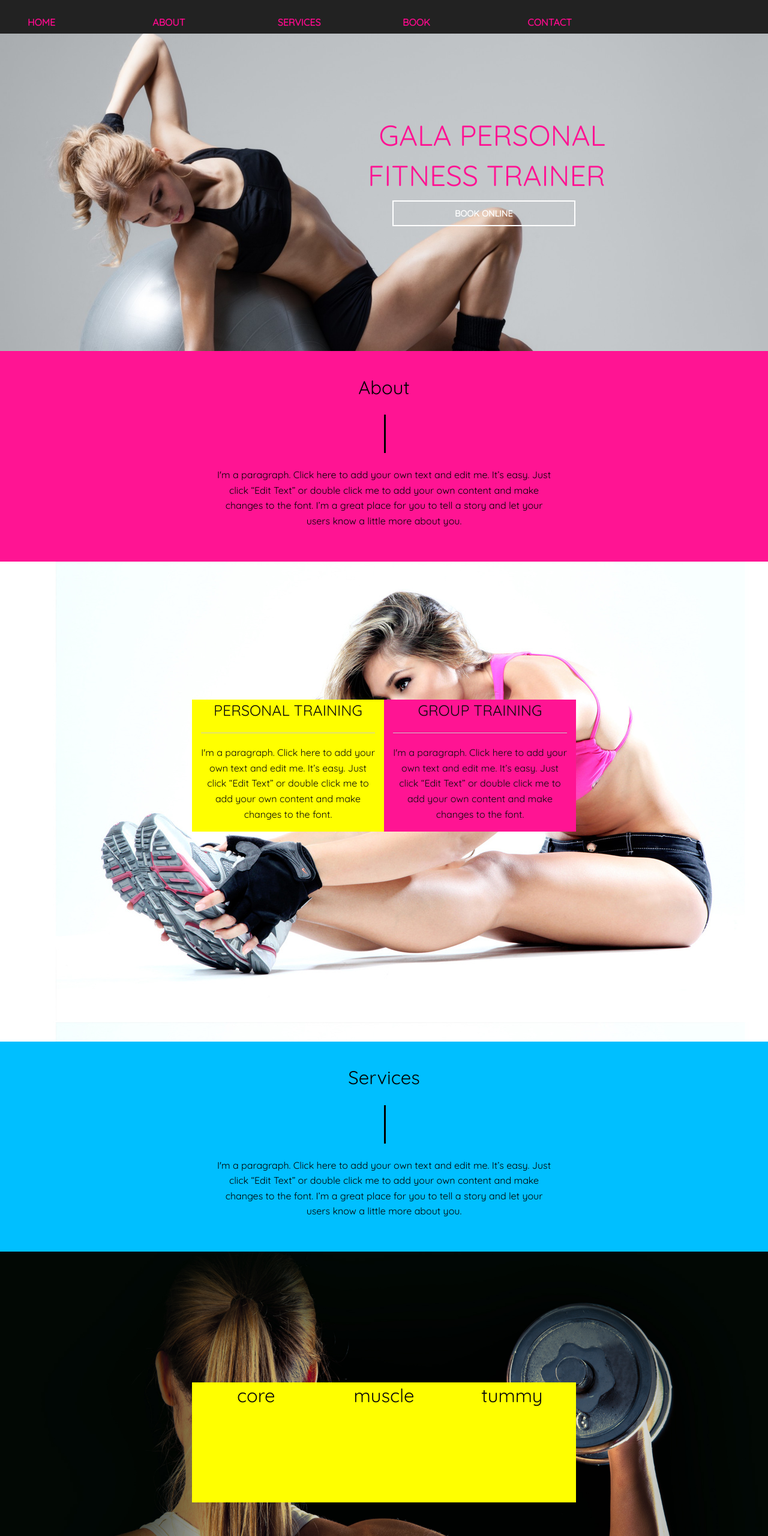
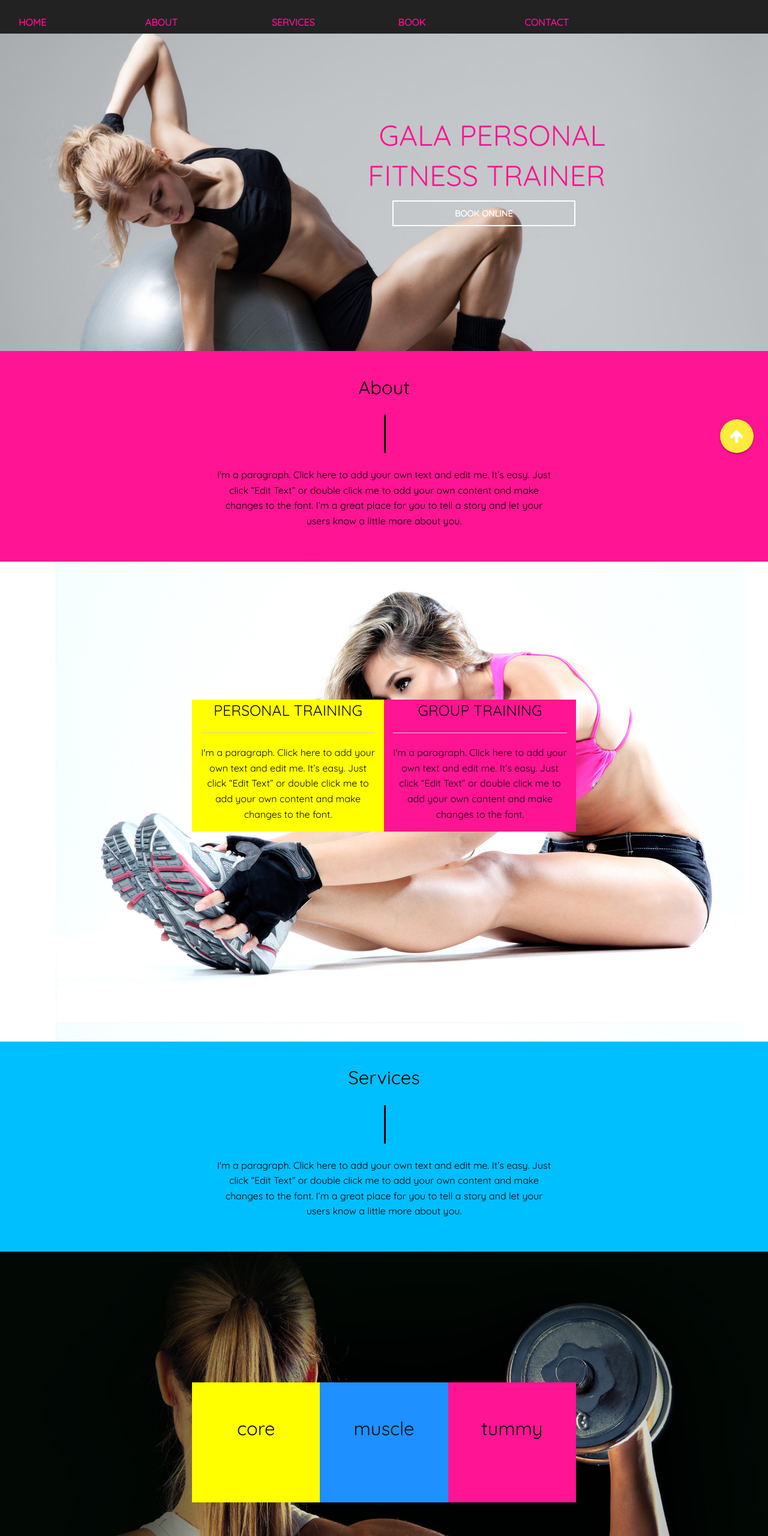
Before and after one commit to yvonnendutaw/galafitness, a plain HTML site: page index.html in a window 1280 px wide. Shown: the top 2560 px of the page at 60% size. Drawn offline with nearby package versions, Linux system fonts and the light colour scheme.

Commit message:
added button

```diff
--- a/css/app.css
+++ b/css/app.css
@@ -159,7 +159,7 @@ h6 {
 /***********************boxess*************************/
 
 .contact {
-	background-color: #F21008;
+	background-color: yellow;
 	background-attachment: fixed;
 	height: auto;
 }
@@ -229,6 +229,7 @@ input {
 	-webkit-transition: all 0.3s ease-in-out;
 	-moz-transition: all 0.3s ease-in-out;
 	-ms-transition: all 0.3s ease-in-out;
+	color: black;
 }
 
 input:hover {
@@ -249,6 +250,7 @@ textarea {
 	-webkit-transition: all 0.3s ease-in-out;
 	-moz-transition: all 0.3s ease-in-out;
 	-ms-transition: all 0.3s ease-in-out;
+	color: black;
 }
 
 textarea:hover {
@@ -283,20 +285,37 @@ textarea:hover {
 /***********************services page*************************/
 
 .footer {
-	background-color: #550527;
+	background-color: #222222;
 	height: auto;
 	color: white;
 }
 
-.footer i {
-	margin-top: 3%;
-	margin-bottom: 3%;
-	font-size: 40px;
+i {
 	color: red;
 }
 
-.boxx {
+.boxxx {
 	background-color: yellow;
 	height: 200px;
 	margin-top: 17%;
 }
+
+.boxx h3 {
+	margin: 30% 0;
+}
+
+.content {
+	padding: 5%;
+}
+
+.boxe {
+	background-color: dodgerblue;
+	height: 200px;
+	margin-top: 17%;
+}
+
+.boxex {
+	background-color: deeppink;
+	height: 200px;
+	margin-top: 17%;
+}
--- a/index.html
+++ b/index.html
@@ -8,6 +8,8 @@
 	<title>Gala Fitness</title>
 	<link href='https://fonts.googleapis.com/css?family=Quicksand' rel='stylesheet' type='text/css'>
 	<link rel="stylesheet" href="https://maxcdn.bootstrapcdn.com/font-awesome/4.6.3/css/font-awesome.min.css">
+	<link rel="stylesheet" href="https://cdnjs.cloudflare.com/ajax/libs/materialize/0.97.6/css/materialize.min.css">
+
 	<link rel="stylesheet" href="css/foundation.css">
 	<link rel="stylesheet" href="css/foundation.min.css">
 	<link rel="stylesheet" href="css/app.css">
@@ -80,13 +82,13 @@
 		<div class="row text-center boxes">
 			<div class="large-3 columns"> &nbsp;</div>
 			<!--			<div class="large-2 columns"> &nbsp;</div>-->
-			<div class="small-12 large-2 columns boxx">
+			<div class="small-12 large-2 columns boxx boxxx">
 				<h3>core</h3>
 			</div>
-			<div class="small-12 large-2 columns boxx">
+			<div class="small-12 large-2 columns boxx boxe">
 				<h3>muscle</h3>
 			</div>
-			<div class="small-12 large-2 columns  boxx">
+			<div class="small-12 large-2 columns boxx boxex">
 				<h3>tummy</h3>
 			</div>
 
@@ -110,20 +112,25 @@
 
 	<footer class="footer row expanded small-12  text-center large-6 centered columns">
 		<div class="content">
-			<a href="#home"><i class="fa fa-arrow-up" aria-hidden="true"></i></a>
 			<p>500 Terry Francois St. San Francisco, CA 94158
 				<br> Tel: 123-456-7890
 				<br>Fax: 123-456-7890
 				<br> info@mysite.com
+			</p>
 
 
-			</p>
-		</div>
+			<div class="footer-copyright">
+				<div class="container">
+					© 2016 Copyright
 
-		<div class="footer-copyright">
-			<div class="container">
-				© 2016 Copyright
+				</div>
+				<div class="fixed-action-btn" style="bottom: 45px; right: 24px;">
+					<a class="btn-floating btn-large yellow">
+						<i class="fa fa-arrow-up" aria-hidden="true"></i>
 
+					</a>
+
+				</div>
 			</div>
 		</div>
 
```
